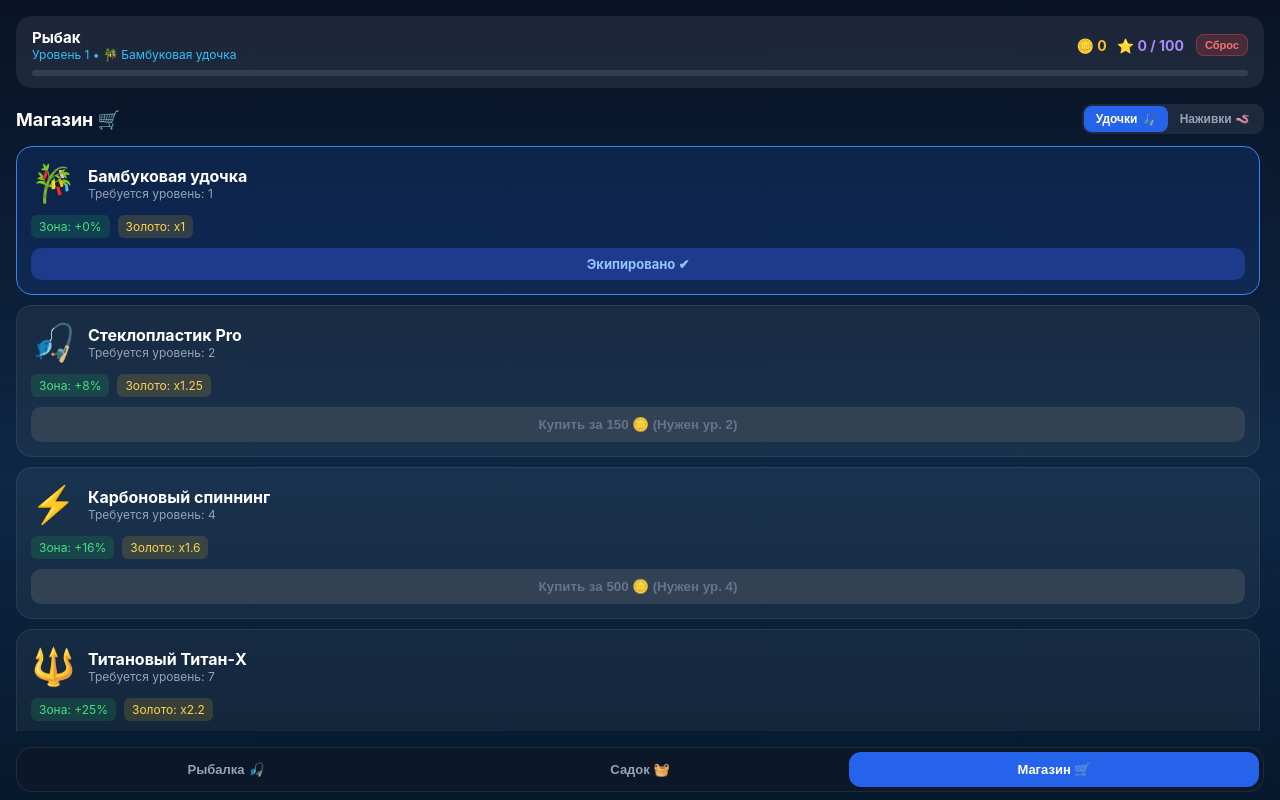
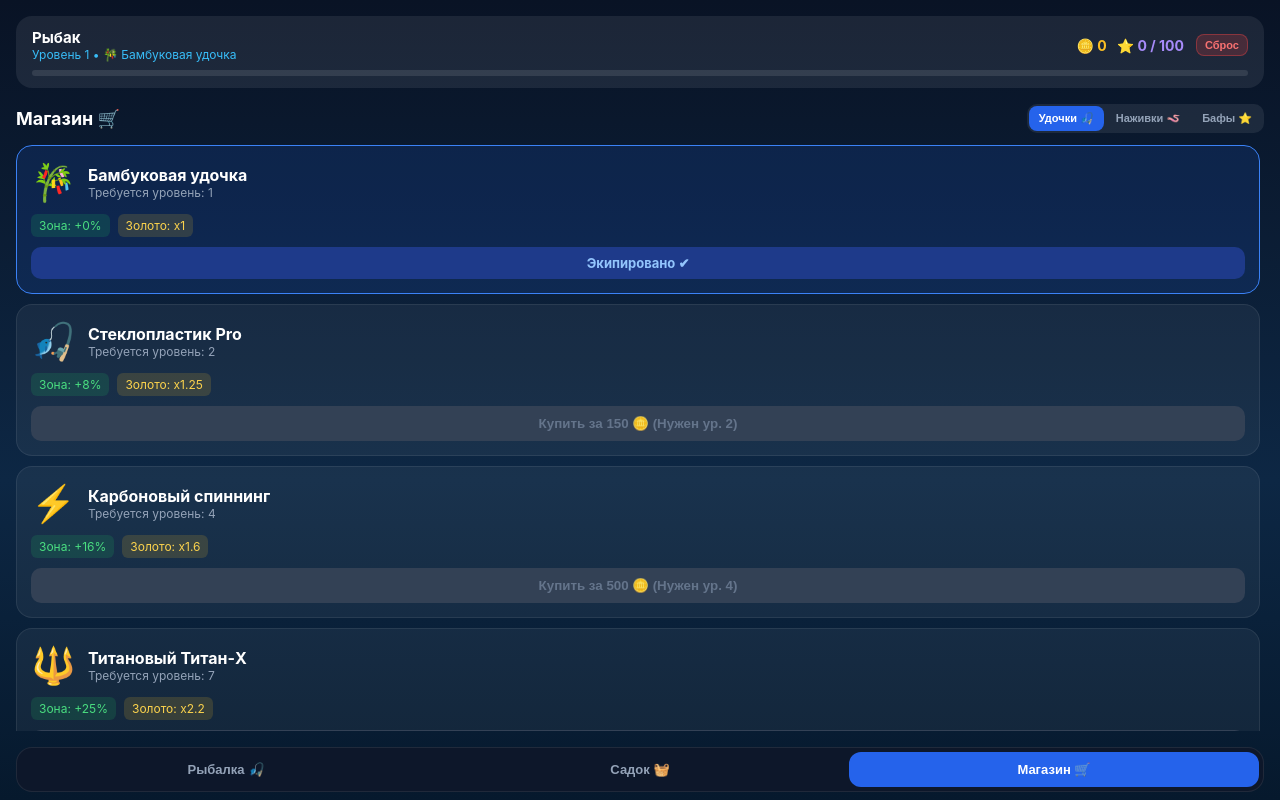
Before and after one commit to tourist217/fishing-game, a React (Vite) app: page / in a window 1280 px wide. Both pictures are taken after a click on the button "Магазин 🛒". Built offline with nearby package versions, Linux system fonts and the light colour scheme.

Commit message:
add upgrades section with reel, hooks and capacity boosts

```diff
--- a/src/App.tsx
+++ b/src/App.tsx
@@ -1,16 +1,24 @@
 import { useEffect, useState, useRef } from 'react';
 import { getRandomFish } from './fishData';
 import { RODS, type Rod } from './shopData';
-import { INITIAL_BAIT_INVENTORY, DEFAULT_BAIT_CAPACITY } from './baitData';
+import { INITIAL_BAIT_INVENTORY } from './baitData';
 import { Header } from './components/Header';
 import { Navigation, type ActiveTab } from './components/Navigation';
 import { FishingScreen, type GameState } from './components/FishingScreen';
 import { InventoryScreen, type CaughtFishItem } from './components/InventoryScreen';
-import { ShopScreen } from './components/ShopScreen';
+import { ShopScreen, type UpgradesState } from './components/ShopScreen';
 
 interface ActiveFishState extends CaughtFishItem {
   rodBrokenRisk?: boolean;
 }
+
+const DEFAULT_UPGRADES: UpgradesState = {
+  baitCapacityLevel: 0,
+  hookSharpenLevel: 0,
+  reelOilLevel: 0,
+};
+
+const BAIT_CAPACITY_MAP = [10, 20, 30, 50];
 
 export default function App() {
   const [userName, setUserName] = useState<string>('Рыбак');
@@ -27,6 +35,11 @@ export default function App() {
     return saved ? JSON.parse(saved) : INITIAL_BAIT_INVENTORY;
   });
   const [selectedBaitId, setSelectedBaitId] = useState<string>('worm');
+
+  const [upgrades, setUpgrades] = useState<UpgradesState>(() => {
+    const saved = localStorage.getItem('fg_upgrades');
+    return saved ? JSON.parse(saved) : DEFAULT_UPGRADES;
+  });
 
   const [equippedRodId, setEquippedRodId] = useState<string>(() => localStorage.getItem('fg_rod') || 'bamboo');
   const [ownedRods, setOwnedRods] = useState<string[]>(() => {
@@ -47,14 +60,19 @@ export default function App() {
   const rodIndex = RODS.findIndex((r) => r.id === equippedRodId);
   const playerRodLevel = rodIndex >= 0 ? rodIndex + 1 : 1;
 
-  // Опыт, необходимый для закрытия текущего уровня
+  // Вместимость банки с учетом апгрейда
+  const currentBaitCapacity = BAIT_CAPACITY_MAP[upgrades.baitCapacityLevel] || 10;
+
+  // Опыт до следующего уровня
   const expToNextLevel = level * 100;
 
+  // Автосохранение в localStorage
   useEffect(() => { localStorage.setItem('fg_coins', coins.toString()); }, [coins]);
   useEffect(() => { localStorage.setItem('fg_exp', exp.toString()); }, [exp]);
   useEffect(() => { localStorage.setItem('fg_level', level.toString()); }, [level]);
   useEffect(() => { localStorage.setItem('fg_inventory', JSON.stringify(inventory)); }, [inventory]);
   useEffect(() => { localStorage.setItem('fg_baits', JSON.stringify(baits)); }, [baits]);
+  useEffect(() => { localStorage.setItem('fg_upgrades', JSON.stringify(upgrades)); }, [upgrades]);
   useEffect(() => { localStorage.setItem('fg_rod', equippedRodId); }, [equippedRodId]);
   useEffect(() => { localStorage.setItem('fg_owned_rods', JSON.stringify(ownedRods)); }, [ownedRods]);
 
@@ -78,9 +96,10 @@ export default function App() {
     }
   };
 
-  const baseZoneWidth = 35 + currentRod.sweetSpotBonus;
-  const sweetSpotStart = Math.max(15, 50 - baseZoneWidth / 2);
-  const sweetSpotEnd = Math.min(85, 50 + baseZoneWidth / 2);
+  // Базовый размер зоны + бонус удочки + бонус от заточки крючков
+  const baseZoneWidth = 35 + currentRod.sweetSpotBonus + upgrades.hookSharpenLevel * 5;
+  const sweetSpotStart = Math.max(10, 50 - baseZoneWidth / 2);
+  const sweetSpotEnd = Math.min(90, 50 + baseZoneWidth / 2);
 
   const startFishing = () => {
     const availableBait = baits[selectedBaitId] || 0;
@@ -122,6 +141,9 @@ export default function App() {
 
     const isOverweight = currentFish?.rodBrokenRisk;
 
+    // Множитель скорости смотки от смазки катушки
+    const progressSpeedMultiplier = 1 + upgrades.reelOilLevel * 0.15;
+
     const interval = setInterval(() => {
       const pullRate = isPullingRef.current ? (isOverweight ? 4.5 : 2.4) : (isOverweight ? -3.5 : -1.8);
       localTension += pullRate;
@@ -130,7 +152,8 @@ export default function App() {
       if (Math.random() < (isOverweight ? 0.25 : 0.1)) localTension += randomJerk;
 
       const inSweetSpot = localTension >= sweetSpotStart && localTension <= sweetSpotEnd;
-      localProgress += inSweetSpot ? (isOverweight ? 0.5 : 1.0) : (isOverweight ? -1.2 : -0.6);
+      const baseProgressGain = (isOverweight ? 0.5 : 1.0) * progressSpeedMultiplier;
+      localProgress += inSweetSpot ? baseProgressGain : (isOverweight ? -1.2 : -0.6);
 
       if (localTension >= 100 || localTension <= 0 || localProgress <= 0) {
         clearInterval(interval);
@@ -147,12 +170,11 @@ export default function App() {
           const { rodBrokenRisk: _risk, ...cleanFish } = currentFish;
           setInventory((prev) => [cleanFish, ...prev]);
 
-          // Начисление опыта со сбросом остатка на новый уровень
           setExp((prev) => {
             const nextExp = prev + currentFish.exp;
             if (nextExp >= expToNextLevel) {
               setLevel((lvl) => lvl + 1);
-              return nextExp - expToNextLevel; // перенос излишка опыта
+              return nextExp - expToNextLevel;
             }
             return nextExp;
           });
@@ -169,12 +191,12 @@ export default function App() {
     }, 40);
 
     return () => clearInterval(interval);
-  }, [gameState, currentFish, level, expToNextLevel, sweetSpotStart, sweetSpotEnd]);
+  }, [gameState, currentFish, level, expToNextLevel, sweetSpotStart, sweetSpotEnd, upgrades.reelOilLevel]);
 
   const handleBuyBait = (baitId: string, amount: number, totalCost: number) => {
     if (coins < totalCost) return;
     const currentCount = baits[baitId] || 0;
-    if (currentCount + amount > DEFAULT_BAIT_CAPACITY) return;
+    if (currentCount + amount > currentBaitCapacity) return;
 
     setCoins((c) => c - totalCost);
     setBaits((prev) => ({
@@ -182,6 +204,16 @@ export default function App() {
       [baitId]: (prev[baitId] || 0) + amount,
     }));
     triggerHaptic('impact');
+  };
+
+  const handleBuyUpgrade = (type: keyof UpgradesState, cost: number) => {
+    if (coins < cost) return;
+    setCoins((c) => c - cost);
+    setUpgrades((prev) => ({
+      ...prev,
+      [type]: prev[type] + 1,
+    }));
+    triggerHaptic('notification');
   };
 
   const getRarityLabel = (rarity: string) => {
@@ -264,7 +296,8 @@ export default function App() {
           equippedRodId={equippedRodId}
           ownedRods={ownedRods}
           baits={baits}
-          baitCapacity={DEFAULT_BAIT_CAPACITY}
+          baitCapacity={currentBaitCapacity}
+          upgrades={upgrades}
           onBuyRod={(rod) => {
             if (coins >= rod.price && level >= rod.levelReq) {
               setCoins((c) => c - rod.price);
@@ -278,6 +311,7 @@ export default function App() {
             triggerHaptic('selection');
           }}
           onBuyBait={handleBuyBait}
+          onBuyUpgrade={handleBuyUpgrade}
         />
       )}
 
--- a/src/components/ShopScreen.tsx
+++ b/src/components/ShopScreen.tsx
@@ -1,6 +1,12 @@
 import { useState } from 'react';
 import { RODS, type Rod } from '../shopData';
-import { BAITS, DEFAULT_BAIT_CAPACITY } from '../baitData';
+import { BAITS } from '../baitData';
+
+export interface UpgradesState {
+  baitCapacityLevel: number; // 0: 10 шт, 1: 20 шт, 2: 30 шт, 3: 50 шт
+  hookSharpenLevel: number;  // 0, 1, 2, 3 (+5% зоны за каждый уровень)
+  reelOilLevel: number;      // 0, 1, 2, 3 (+15% скорости смотки за уровень)
+}
 
 interface ShopScreenProps {
   coins: number;
@@ -8,10 +14,12 @@ interface ShopScreenProps {
   equippedRodId: string;
   ownedRods: string[];
   baits: Record<string, number>;
-  baitCapacity?: number;
+  baitCapacity: number;
+  upgrades: UpgradesState;
   onBuyRod: (rod: Rod) => void;
   onEquipRod: (rodId: string) => void;
   onBuyBait: (baitId: string, amount: number, totalCost: number) => void;
+  onBuyUpgrade: (type: keyof UpgradesState, cost: number) => void;
 }
 
 export const ShopScreen = ({
@@ -20,12 +28,23 @@ export const ShopScreen = ({
   equippedRodId,
   ownedRods,
   baits,
-  baitCapacity = DEFAULT_BAIT_CAPACITY,
+  baitCapacity,
+  upgrades,
   onBuyRod,
   onEquipRod,
   onBuyBait,
+  onBuyUpgrade,
 }: ShopScreenProps) => {
-  const [shopTab, setShopTab] = useState<'rods' | 'baits'>('rods');
+  const [shopTab, setShopTab] = useState<'rods' | 'baits' | 'upgrades'>('rods');
+
+  // Стоимости улучшений
+  const capacityPrices = [50, 120, 250];
+  const hookPrices = [40, 90, 180];
+  const reelPrices = [45, 100, 200];
+
+  const nextCapacityCost = capacityPrices[upgrades.baitCapacityLevel];
+  const nextHookCost = hookPrices[upgrades.hookSharpenLevel];
+  const nextReelCost = reelPrices[upgrades.reelOilLevel];
 
   return (
     <div
@@ -41,16 +60,16 @@ export const ShopScreen = ({
         <h2 style={{ fontSize: '18px', fontWeight: 'bold' }}>Магазин 🛒</h2>
 
         {/* Переключатель секций магазина */}
-        <div style={{ display: 'flex', background: 'rgba(255,255,255,0.08)', borderRadius: '10px', padding: '2px' }}>
+        <div style={{ display: 'flex', background: 'rgba(255,255,255,0.08)', borderRadius: '10px', padding: '2px', gap: '2px' }}>
           <button
             onClick={() => setShopTab('rods')}
             style={{
-              padding: '6px 12px',
+              padding: '6px 10px',
               border: 'none',
               borderRadius: '8px',
               background: shopTab === 'rods' ? '#2563eb' : 'transparent',
               color: shopTab === 'rods' ? '#fff' : '#94a3b8',
-              fontSize: '12px',
+              fontSize: '11px',
               fontWeight: 'bold',
               cursor: 'pointer',
             }}
@@ -60,17 +79,32 @@ export const ShopScreen = ({
           <button
             onClick={() => setShopTab('baits')}
             style={{
-              padding: '6px 12px',
+              padding: '6px 10px',
               border: 'none',
               borderRadius: '8px',
               background: shopTab === 'baits' ? '#2563eb' : 'transparent',
               color: shopTab === 'baits' ? '#fff' : '#94a3b8',
-              fontSize: '12px',
+              fontSize: '11px',
               fontWeight: 'bold',
               cursor: 'pointer',
             }}
           >
             Наживки 🪱
+          </button>
+          <button
+            onClick={() => setShopTab('upgrades')}
+            style={{
+              padding: '6px 10px',
+              border: 'none',
+              borderRadius: '8px',
+              background: shopTab === 'upgrades' ? '#2563eb' : 'transparent',
+              color: shopTab === 'upgrades' ? '#fff' : '#94a3b8',
+              fontSize: '11px',
+              fontWeight: 'bold',
+              cursor: 'pointer',
+            }}
+          >
+            Бафы ⭐
           </button>
         </div>
       </div>
@@ -251,6 +285,132 @@ export const ShopScreen = ({
           })}
         </div>
       )}
+
+      {/* Секция бафов и улучшений */}
+      {shopTab === 'upgrades' && (
+        <div style={{ flex: 1, overflowY: 'auto', display: 'flex', flexDirection: 'column', gap: '10px', paddingRight: '4px' }}>
+          {/* 1. Вместимость банки */}
+          <div style={{ background: 'rgba(255,255,255,0.05)', borderRadius: '16px', padding: '14px', border: '1px solid rgba(255,255,255,0.08)' }}>
+            <div style={{ display: 'flex', justifyContent: 'space-between', alignItems: 'center', marginBottom: '8px' }}>
+              <div style={{ display: 'flex', gap: '12px', alignItems: 'center' }}>
+                <span style={{ fontSize: '32px' }}>🫙</span>
+                <div>
+                  <div style={{ fontWeight: 'bold', fontSize: '15px' }}>Большая банка наживок</div>
+                  <div style={{ fontSize: '11px', color: '#94a3b8' }}>Текущая вместимость: {baitCapacity} шт.</div>
+                </div>
+              </div>
+              <span style={{ fontSize: '12px', color: '#a78bfa', fontWeight: 'bold' }}>
+                Ур. {upgrades.baitCapacityLevel}/3
+              </span>
+            </div>
+            {nextCapacityCost ? (
+              <button
+                disabled={coins < nextCapacityCost}
+                onClick={() => onBuyUpgrade('baitCapacityLevel', nextCapacityCost)}
+                style={{
+                  width: '100%',
+                  padding: '10px',
+                  background: coins >= nextCapacityCost ? '#eab308' : '#334155',
+                  color: coins >= nextCapacityCost ? '#000' : '#64748b',
+                  border: 'none',
+                  borderRadius: '10px',
+                  fontWeight: 'bold',
+                  fontSize: '13px',
+                  cursor: coins >= nextCapacityCost ? 'pointer' : 'not-allowed',
+                }}
+              >
+                Расширить (+10–20 мест) за {nextCapacityCost} 🪙
+              </button>
+            ) : (
+              <div style={{ textAlign: 'center', color: '#4ade80', fontSize: '12px', fontWeight: 'bold', padding: '8px' }}>
+                Максимальный уровень ✔
+              </div>
+            )}
+          </div>
+
+          {/* 2. Заточка крючков */}
+          <div style={{ background: 'rgba(255,255,255,0.05)', borderRadius: '16px', padding: '14px', border: '1px solid rgba(255,255,255,0.08)' }}>
+            <div style={{ display: 'flex', justifyContent: 'space-between', alignItems: 'center', marginBottom: '8px' }}>
+              <div style={{ display: 'flex', gap: '12px', alignItems: 'center' }}>
+                <span style={{ fontSize: '32px' }}>🪝</span>
+                <div>
+                  <div style={{ fontWeight: 'bold', fontSize: '15px' }}>Острые японские крючки</div>
+                  <div style={{ fontSize: '11px', color: '#94a3b8' }}>
+                    +{upgrades.hookSharpenLevel * 5}% к зелёной зоне вываживания
+                  </div>
+                </div>
+              </div>
+              <span style={{ fontSize: '12px', color: '#a78bfa', fontWeight: 'bold' }}>
+                Ур. {upgrades.hookSharpenLevel}/3
+              </span>
+            </div>
+            {nextHookCost ? (
+              <button
+                disabled={coins < nextHookCost}
+                onClick={() => onBuyUpgrade('hookSharpenLevel', nextHookCost)}
+                style={{
+                  width: '100%',
+                  padding: '10px',
+                  background: coins >= nextHookCost ? '#eab308' : '#334155',
+                  color: coins >= nextHookCost ? '#000' : '#64748b',
+                  border: 'none',
+                  borderRadius: '10px',
+                  fontWeight: 'bold',
+                  fontSize: '13px',
+                  cursor: coins >= nextHookCost ? 'pointer' : 'not-allowed',
+                }}
+              >
+                Заточить (+5% к зоне) за {nextHookCost} 🪙
+              </button>
+            ) : (
+              <div style={{ textAlign: 'center', color: '#4ade80', fontSize: '12px', fontWeight: 'bold', padding: '8px' }}>
+                Максимальный уровень ✔
+              </div>
+            )}
+          </div>
+
+          {/* 3. Смазка для катушки */}
+          <div style={{ background: 'rgba(255,255,255,0.05)', borderRadius: '16px', padding: '14px', border: '1px solid rgba(255,255,255,0.08)' }}>
+            <div style={{ display: 'flex', justifyContent: 'space-between', alignItems: 'center', marginBottom: '8px' }}>
+              <div style={{ display: 'flex', gap: '12px', alignItems: 'center' }}>
+                <span style={{ fontSize: '32px' }}>⚙️</span>
+                <div>
+                  <div style={{ fontWeight: 'bold', fontSize: '15px' }}>Синтетическая смазка катушки</div>
+                  <div style={{ fontSize: '11px', color: '#94a3b8' }}>
+                    +{upgrades.reelOilLevel * 15}% к скорости подмотки рыбы
+                  </div>
+                </div>
+              </div>
+              <span style={{ fontSize: '12px', color: '#a78bfa', fontWeight: 'bold' }}>
+                Ур. {upgrades.reelOilLevel}/3
+              </span>
+            </div>
+            {nextReelCost ? (
+              <button
+                disabled={coins < nextReelCost}
+                onClick={() => onBuyUpgrade('reelOilLevel', nextReelCost)}
+                style={{
+                  width: '100%',
+                  padding: '10px',
+                  background: coins >= nextReelCost ? '#eab308' : '#334155',
+                  color: coins >= nextReelCost ? '#000' : '#64748b',
+                  border: 'none',
+                  borderRadius: '10px',
+                  fontWeight: 'bold',
+                  fontSize: '13px',
+                  cursor: coins >= nextReelCost ? 'pointer' : 'not-allowed',
+                }}
+              >
+                Улучшить (+15% к скорости) за {nextReelCost} 🪙
+              </button>
+            ) : (
+              <div style={{ textAlign: 'center', color: '#4ade80', fontSize: '12px', fontWeight: 'bold', padding: '8px' }}>
+                Максимальный уровень ✔
+              </div>
+            )}
+          </div>
+        </div>
+      )}
     </div>
   );
 };
```
